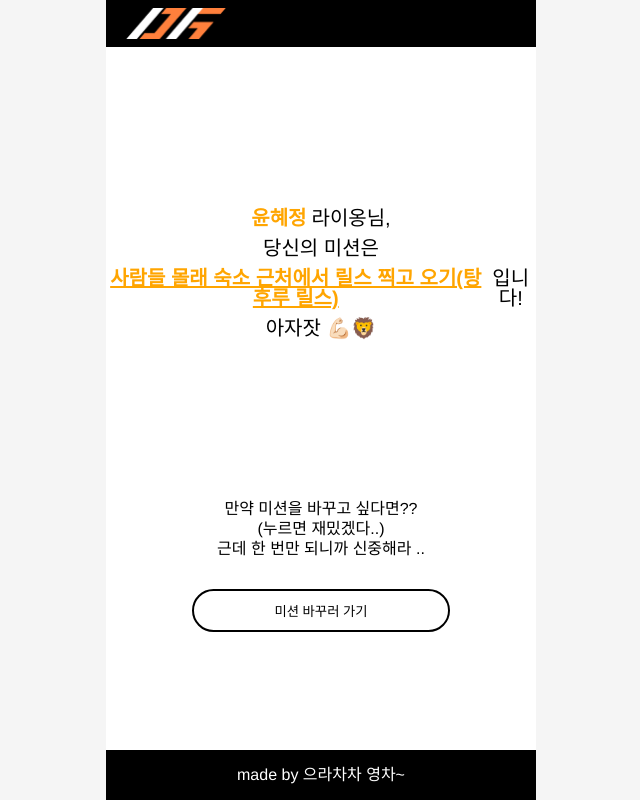
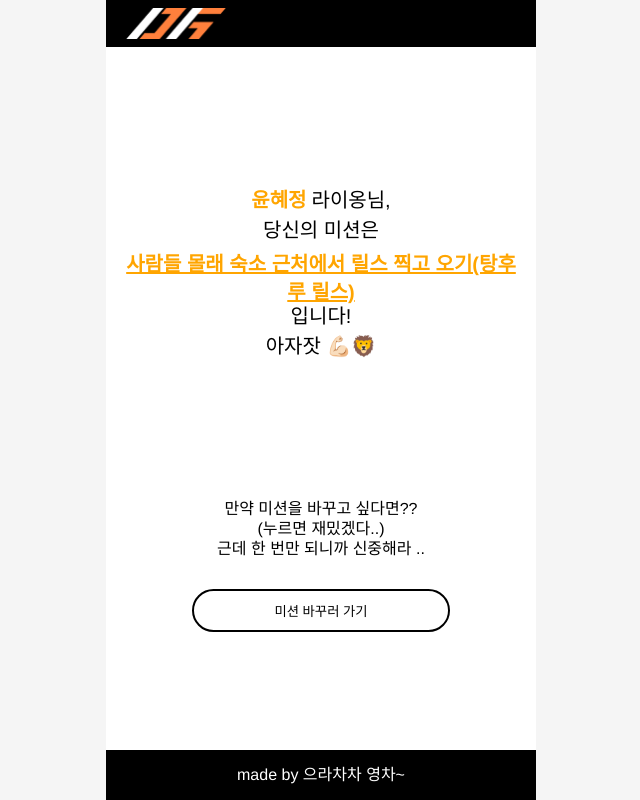
Before and after one commit to coldweek3/mutsa_youngcha, a Django app: template main/templates/main/mission.html in a window 1280 px wide. Shown: the whole page, without its empty margins (319-959 px from the left). Run offline with Django 4.2, Linux system fonts and the light colour scheme; the template is opened without the code that fills it: values that come from a table or form of the project are taken from there, others are empty; data comes from the database, SQL or seed files in the repository; both versions use the stored data as it was after the commit.

Commit message:
:art: 미션 페이지 css

```diff
--- a/main/templates/main/mission.html
+++ b/main/templates/main/mission.html
@@ -17,9 +17,9 @@
           <p>라이옹님,</p>
         </div>
         <div class="subscribe">당신의 미션은</div>
-        <div id="nicknameContainer">
-          <p id="missionContent" class="hidden"></p>
-          <p>입니다!</p>
+        <div id="MissionContainer">
+          <div id="missionContent" class="hidden"></div>
+          <div>입니다!</div>
         </div>
         <p>아자잣 💪🏻🦁</p>
       </div>
@@ -61,10 +61,10 @@
             }
           });
 
-                  // 세션 메시지 처리
-        "{% if message %}"
+        // 세션 메시지 처리
+        ("{% if message %}");
         alert("{{ message }}");
-        "{% endif %}"
+        ("{% endif %}");
       });
     </script>
   </body>
--- a/mutsa_MT/static/css/mission.css
+++ b/mutsa_MT/static/css/mission.css
@@ -13,6 +13,7 @@
   width: 100%;
   height: 60%;
   font-size: 20px;
+  padding: 16px;
 }
 .nickname {
   color: orange;
@@ -24,6 +25,7 @@
   color: orange;
   font-weight: bold;
   text-decoration: underline;
+  line-height: 28px;
 }
 
 .hidden {
@@ -34,6 +36,11 @@
 
 #nicknameContainer {
   display: flex;
+}
+
+#MissionContainer {
+  display: flex;
+  flex-direction: column;
 }
 
 .changeMission {
```
Also changed, not shown: db.sqlite3.
